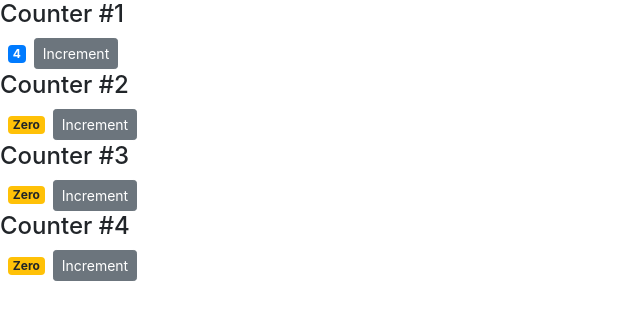
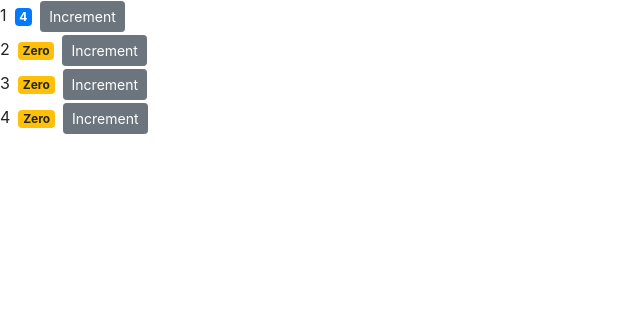
Before and after one commit to hocyadav/react_counter_app, a React (Create React App) app: page / in a window 1280 px wide. Shown: the top 320 px of the page, without its empty margins (0-640 px from the left). Built offline with nearby package versions, Linux system fonts and the light colour scheme.

Commit message:
sending id inside attribute

```diff
--- a/src/compnents/Counter.jsx
+++ b/src/compnents/Counter.jsx
@@ -14,7 +14,7 @@ class Counter extends Component {
         console.log("props", this.props);
         return (
         <div>
-            {this.props.children}
+            {this.props.id}
             <span className={this.newMethod()}>{this.formatCount()}</span>
             <button onClick={ () => {this.handleIncrement({id:1})} } className="btn btn-secondary btn-sm">Increment</button>
         </div>
--- a/src/compnents/counters.jsx
+++ b/src/compnents/counters.jsx
@@ -14,8 +14,7 @@ class Counters extends Component {
         return (
         <div>
            { this.state.counters.map(count =>
-           <Counter key={count.id} value={count.value} selected={true}>
-               <h4>Counter #{count.id}</h4>
+           <Counter key={count.id} value={count.value} id={count.id}>
             </Counter>
            )}
         </div>
```
